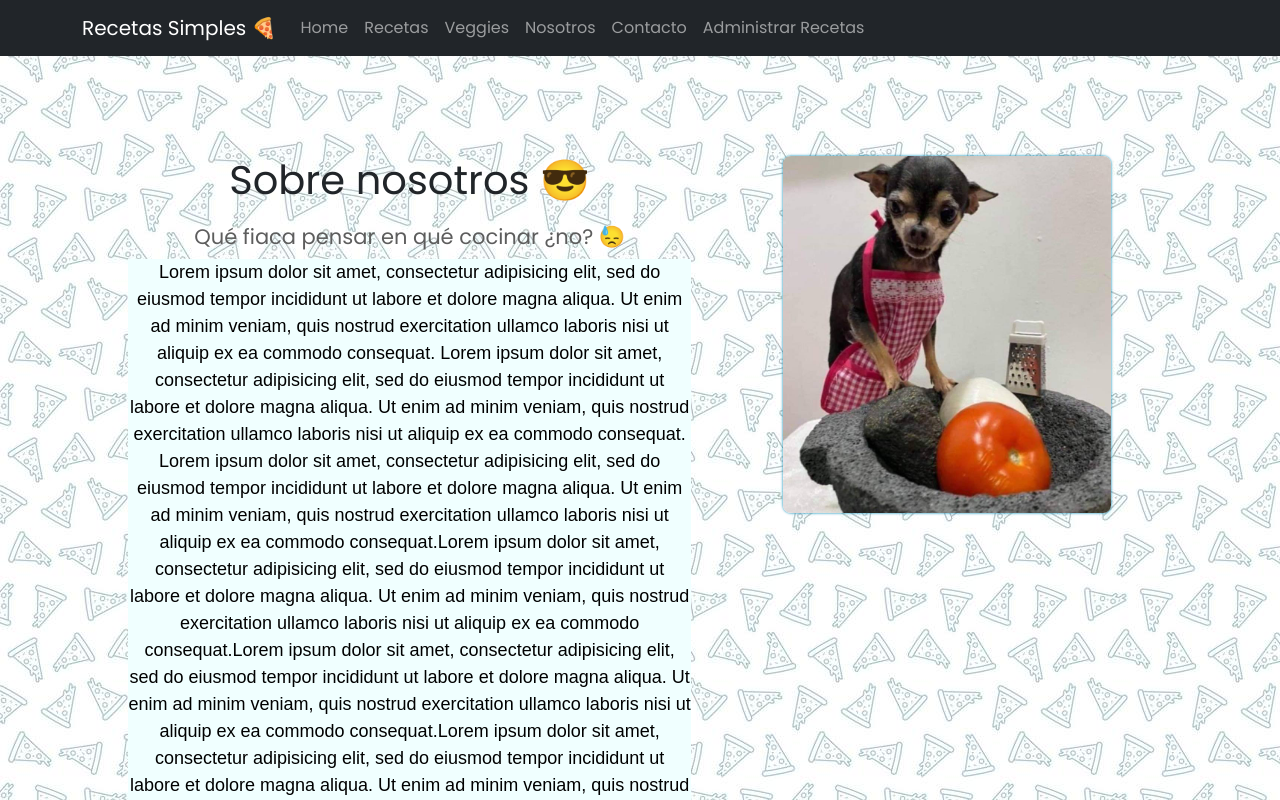
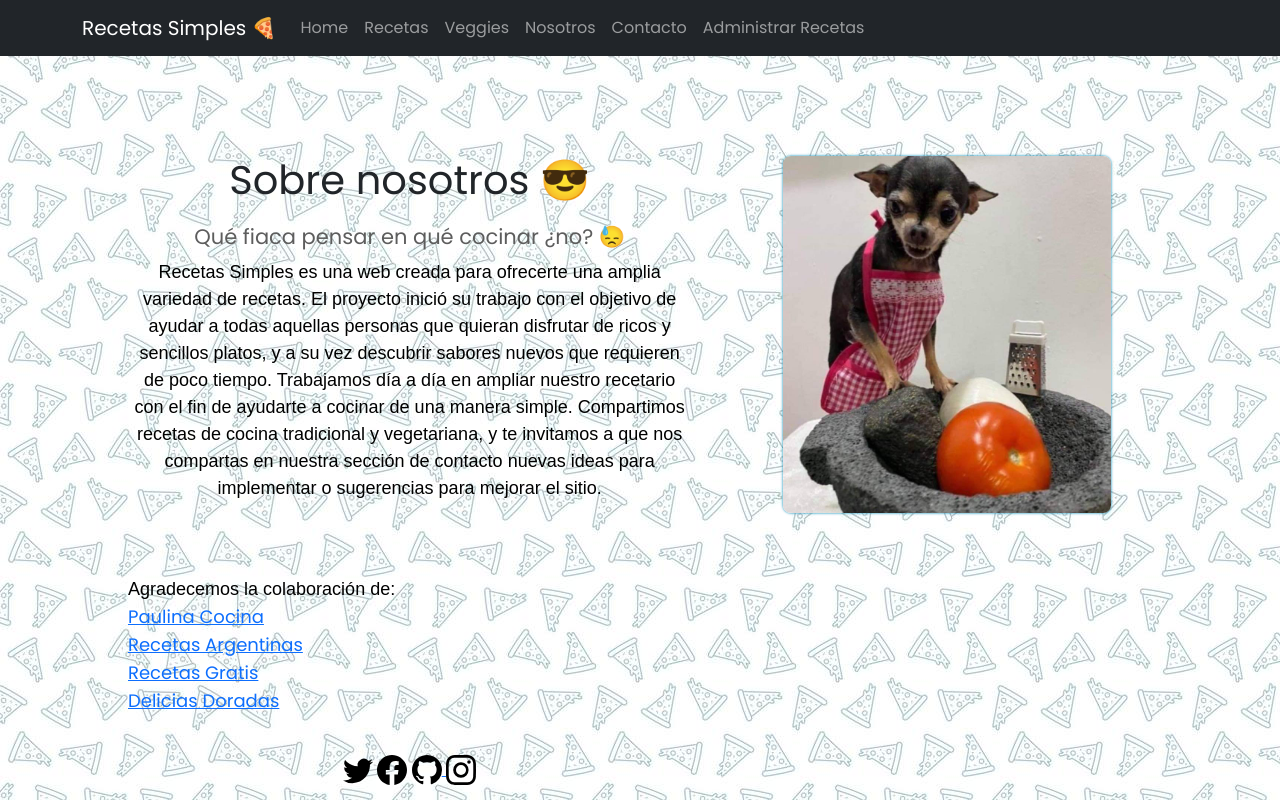
Before and after one commit to PabloCaero/milanesa, a React (Create React App) app: page /nosotros in a window 1280 px wide. Shown: the top 800 px of the page. Built offline with nearby package versions, Linux system fonts and the light colour scheme.

Commit message:
Modificaciones Varias

```diff
--- a/src/components/Navegacion.js
+++ b/src/components/Navegacion.js
@@ -7,9 +7,13 @@ import  NavLink  from 'react-bootstrap/NavLink';
 
 
 export default function Navegacion(){
+
+
+
+
     return(
 
-        <>
+     <>
       <Navbar  expand="lg" bg="dark" variant="dark">
         <Container>
           <Navbar.Brand href="/">Recetas Simples 🍕</Navbar.Brand>
--- a/src/data/tarjetas.json
+++ b/src/data/tarjetas.json
@@ -74,7 +74,7 @@
         "titulo": "Ensalada de pollo y papa",
         "imagen": "https://cdn0.recetasgratis.net/es/posts/2/1/4/ensalada_de_pollo_y_papa_75412_600.webp",
         "descripcion": "¿Te gustan las ensaladas y consideras que es un plato muy saludable? ¿Quieres cocinar a tu familia una rica ensalada de pollo y papa? Te mostramos una receta sencilla, pero llena de sabor que combina el rico gusto del pollo sazonado y cocinado a la sartén junto con la suave textura de la papa.",
-        "link_receta": "",
+        "link_receta": "https://www.recetasgratis.net/receta-de-ensalada-de-pollo-y-papa-75412.html",
         "condicion_tf": false
     },
     {
--- a/src/pages/Nosotros.js
+++ b/src/pages/Nosotros.js
@@ -15,45 +15,51 @@ export default function Nosotros(){
 					<h1>Sobre nosotros 😎</h1>
 				</div>
 				<div className="content" >
+
 					<h3>Qué fiaca pensar en qué cocinar ¿no? 😓</h3>
-					<p>Lorem ipsum dolor sit amet, consectetur adipisicing elit, sed do eiusmod
-					tempor incididunt ut labore et dolore magna aliqua. Ut enim ad minim veniam,
-					quis nostrud exercitation ullamco laboris nisi ut aliquip ex ea commodo
-					consequat.
-                    Lorem ipsum dolor sit amet, consectetur adipisicing elit, sed do eiusmod
-					tempor incididunt ut labore et dolore magna aliqua. Ut enim ad minim veniam,
-					quis nostrud exercitation ullamco laboris nisi ut aliquip ex ea commodo
-					consequat.
-                    Lorem ipsum dolor sit amet, consectetur adipisicing elit, sed do eiusmod
-					tempor incididunt ut labore et dolore magna aliqua. Ut enim ad minim veniam,
-					quis nostrud exercitation ullamco laboris nisi ut aliquip ex ea commodo
-					consequat.Lorem ipsum dolor sit amet, consectetur adipisicing elit, sed do eiusmod
-					tempor incididunt ut labore et dolore magna aliqua. Ut enim ad minim veniam,
-					quis nostrud exercitation ullamco laboris nisi ut aliquip ex ea commodo
-					consequat.Lorem ipsum dolor sit amet, consectetur adipisicing elit, sed do eiusmod
-					tempor incididunt ut labore et dolore magna aliqua. Ut enim ad minim veniam,
-					quis nostrud exercitation ullamco laboris nisi ut aliquip ex ea commodo
-					consequat.Lorem ipsum dolor sit amet, consectetur adipisicing elit, sed do eiusmod
-					tempor incididunt ut labore et dolore magna aliqua. Ut enim ad minim veniam,
-					quis nostrud exercitation ullamco laboris nisi ut aliquip ex ea commodo
-					consequat.</p>
+
+					<p style={{
+
+					background: "transparent",
+                  }}>
+					Recetas Simples es una web creada para ofrecerte una amplia variedad de recetas.
+					El proyecto inició su trabajo con el objetivo de ayudar a todas aquellas personas que quieran disfrutar de ricos y sencillos platos, y a su vez descubrir sabores nuevos
+					que requieren de poco tiempo. Trabajamos día a día en ampliar nuestro recetario con el fin de ayudarte
+					a cocinar de una manera simple. Compartimos recetas de cocina tradicional y vegetariana, y te invitamos a que nos compartas en nuestra sección de contacto nuevas ideas para
+					implementar o sugerencias para mejorar el sitio.
+					</p>
+					<br />
+					<br />
+
+					<p style={{
+                    textAlign: "left",
+					background: "transparent",
+                  }}>
+					Agradecemos la colaboración de:<br />
+					<a href="https://www.paulinacocina.net/">Paulina Cocina</a><br />
+					<a href="https://recetasargentinas.net/">Recetas Argentinas</a><br />
+					<a href="https://www.recetasgratis.net/">Recetas Gratis</a><br />
+					<a href="http://www.deliciasdoradas.com//">Delicias Doradas</a><br />
+					</p>
+
 
 				</div>
+
 				<div className="social">
                    <a href="https://twitter.com/pablocaero" ><BsTwitter  style={{
-                    width: "30px", height: "auto",
+                    width: "30px", height: "auto", color: "black",
                   }} /></a> <label />
 
                     <a href="https://www.facebook.com/pabloezequiel.caero/"><BsFacebook style={{
-                    width: "30px", height: "auto",
+                    width: "30px", height: "auto",   color: "black",
                   }}/></a>  <label />
 
                     <a href="https://github.com/PabloCaero"><BsGithub style={{
-                    width: "30px", height: "auto",
+                    width: "30px", height: "auto",   color: "black",
                   }} /> </a>   <label />
 
                     <a href="https://www.instagram.com/pabloecaero/"><BsInstagram style={{
-                    width: "30px", height: "auto",
+                    width: "30px", height: "auto",  color: "black",
                   }}/></a>
 
 				</div>
--- a/src/pages/Principal.js
+++ b/src/pages/Principal.js
@@ -1,38 +1,11 @@
-
-import Button from 'react-bootstrap/Button';
-import Container from 'react-bootstrap/Container';
-import Row from 'react-bootstrap/Row';
-import Col from 'react-bootstrap/Col';
 
 export default function Principal(){
     return(
 
             <>
-            <br /><br /><br />
-            <Container fluid="md">
-      <Row>
-        <Col><a href="/home"><Button variant='primary' style={{
-          height: "600px",
-          width: "200px",
-        }}>Recetas</Button></a></Col>
-        <Col><a href="/recetasveggie"><Button variant='success' style={{
-          height: "600px",
-          width: "200px",
-        }}>Recetas Veggies</Button></a></Col>
-        <Col><Button variant='warning'style={{
-          height: "600px",
-          width: "200px",
-        }}>Recetas Veganas</Button></Col>
-        <Col>  <Button variant='danger'style={{
-          height: "600px",
-          width: "200px",
-        }}>Postres y Tortas</Button></Col>
-      </Row>
-      <br /><br /><br /> <br /><br />
-    </Container>
 
 
-
+            <p style={{background: "transparent",}}>[DISEÑO DE PAGINA PRINCIPAL]</p>
 
 
 
```
